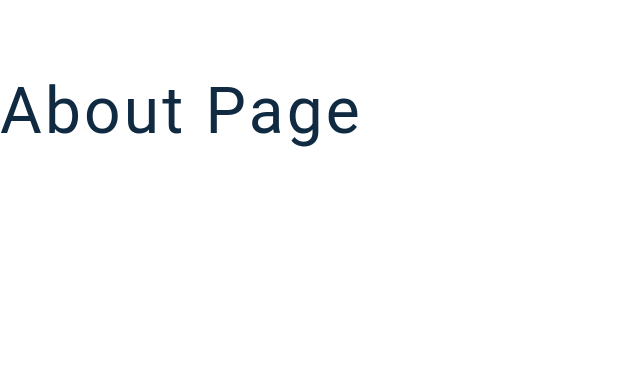
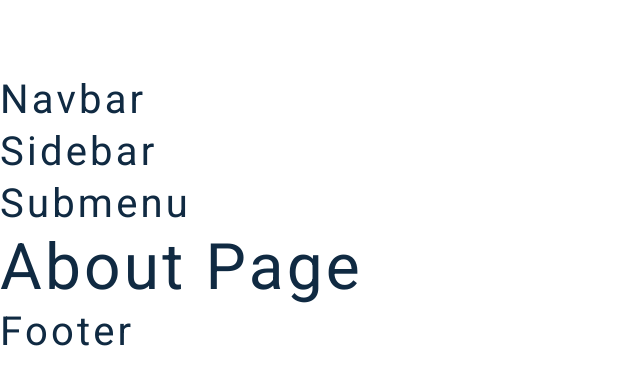
Before and after one commit to danielOuattara/daniel-portfolio-nextjs14-app-router-typescript-contentful-cms, a Next.js app: page /about in a window 1280 px wide. Shown: the top 384 px of the page, without its empty margins (0-640 px from the left). Built offline with nearby package versions, Linux system fonts and the light colour scheme.

Commit message:
add Layout component in layout.tsx in the root section

```diff
--- a/src/app/layout.tsx
+++ b/src/app/layout.tsx
@@ -1,6 +1,7 @@
 import type { Metadata } from "next";
 import { Inter } from "next/font/google";
 import "./globals.css";
+import { Layout } from "@/components";
 
 const inter = Inter({ subsets: ["latin"] });
 
@@ -16,7 +17,9 @@ export default function RootLayout({
 }>) {
   return (
     <html lang="en">
-      <body className={inter.className}>{children}</body>
+      <body className={inter.className}>
+        <Layout>{children}</Layout>
+      </body>
     </html>
   );
 }
--- a/src/components/Layout.tsx
+++ b/src/components/Layout.tsx
@@ -1,6 +1,14 @@
 import { Navbar, Sidebar, Footer, Submenu } from "./index";
 import "@/assets/css/main.css";
 
-export default function Layout() {
-  return <h2>Layout</h2>;
+export default function Layout({ children }: { children: React.ReactNode }) {
+  return (
+    <>
+      <Navbar />
+      <Sidebar />
+      <Submenu />
+      {children}
+      <Footer />
+    </>
+  );
 }
```
